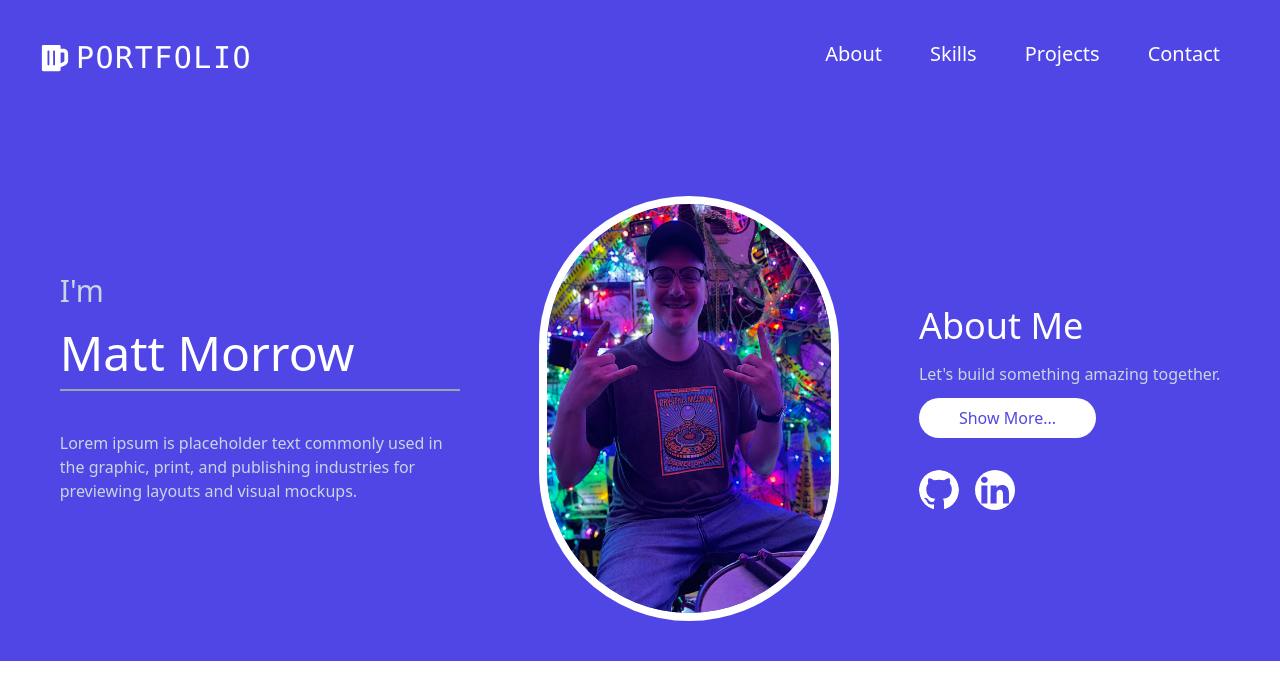
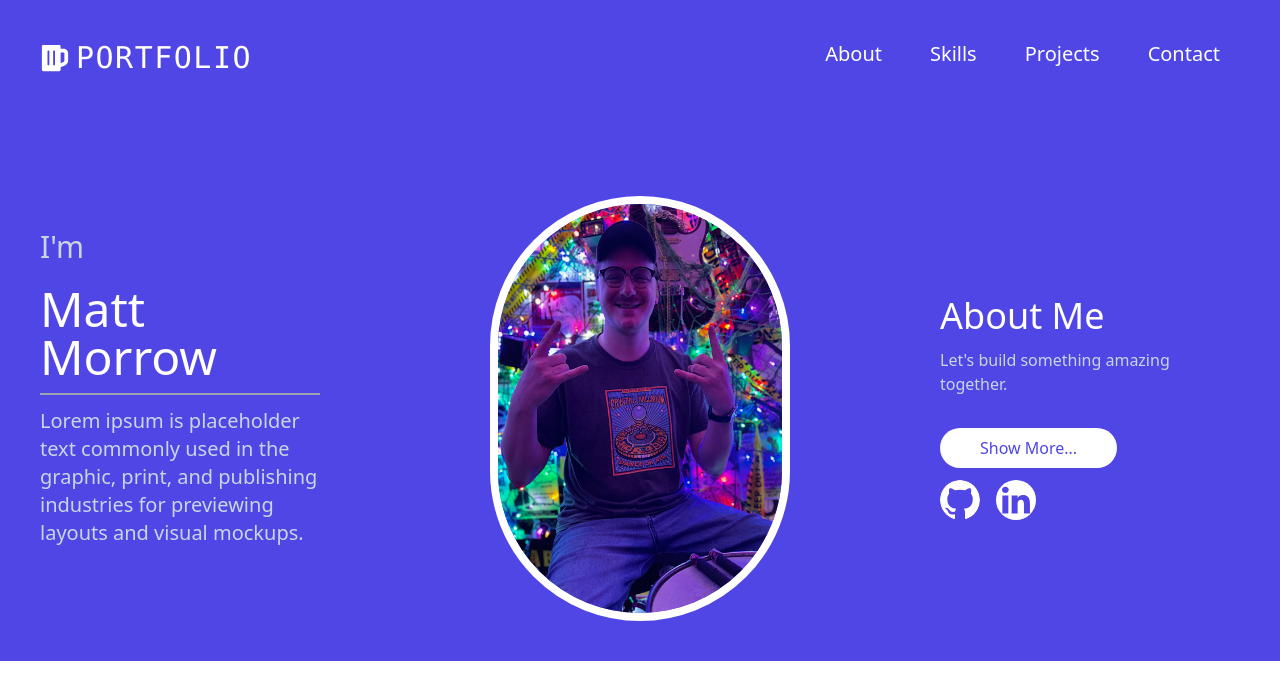
Before and after one commit to mmorrow6109/React_Portfolio, a React (Vite) app in the folder React_Portfolio/: page / in a window 1280 px wide. Shown: the top 700 px of the page. Built offline with nearby package versions, Linux system fonts and the light colour scheme.

Commit message:
reformatted padding and margins a bit

```diff
--- a/React_Portfolio/src/components/hero.jsx
+++ b/React_Portfolio/src/components/hero.jsx
@@ -1,42 +1,46 @@
 import {BsGithub, BsLinkedin} from 'react-icons/bs';
 import HeroPic from '../assets/heroPic.jpg'
 
-const hero = () => {
+const Hero = () => {
     return (
-        <section className='flex justify-around items-center p-10 space-x-10 lg:flex-row ssm:flex-col ssm:space-y-10 text-white'>
-            <div className='lg:w-1/3 ssm:w-auto'>
-                <p className='text-3xl mb-5 text-slate-300'>I'm</p>
-                    <h1 className='text-5xl'>Matt Morrow</h1>
-                    <hr className="mt-3 border-t-2 border-gray-400"/>
-                <p className='mt-10 text-l text-slate-300 font-sans'>
+        <section className='flex justify-around items-center p-5 lg:p-10 space-y-5 lg:space-y-10 lg:flex-row ssm:flex-col ssm:space-y-5 text-white'>
+            {/* Left Section */}
+            <div className='lg:w-1/4 ssm:w-1/3 ssm:pr-5'>
+                <p className='text-3xl mb-2 lg:mb-5 text-slate-300'>I'm</p>
+                <h1 className='text-5xl mb-2 lg:mb-3'>Matt Morrow</h1>
+                <hr className="mt-2 lg:mt-3 border-t-2 border-gray-400"/>
+                <p className='mt-2 lg:mt-3 text-lg lg:text-xl text-slate-300 font-sans'>
                     Lorem ipsum is placeholder text commonly used in the graphic, print, and publishing industries for previewing layouts and visual mockups.
                 </p>
             </div>
 
-            <div className='w-1/3 items-center ssm:w-auto'>
-                <img src={HeroPic} alt='Matt Morrow, Architect' className='max-w-full h-auto border-8 border-white rounded-full' style={{ width: '100%', maxWidth: '300px' }}/>
+            {/* Middle Section */}
+            <div className='w-1/3 items-center ssm:w-1/2'>
+                <div className="flex justify-center"> {/* Center the image */}
+                    <img src={HeroPic} alt='Matt Morrow, Architect' className='max-w-full h-auto border-8 border-white rounded-full' style={{ maxWidth: '300px' }}/>
+                </div>
             </div>
 
-            <div className='w-1/3 ssm:w-auto'>
-                <p className='text-4xl mb-4'>About Me</p>
-                <p className='text-slate-300'>
+            {/* Right Section */}
+            <div className='lg:w-1/4 ssm:w-1/3 ssm:pl-5 lg:pl-0'>
+                <p className='text-4xl mb-2 lg:mb-3'>About Me</p>
+                <p className='text-slate-300 mb-4 lg:mb-5'>
                     Let's build something amazing together.
                 </p>
-                <button className='bg-white text-indigo-600 px-10 py-2 my-3 rounded-full group relative'>
+                <button className='bg-white text-indigo-600 px-8 lg:px-10 py-2 my-3 rounded-full group relative'>
                     <span className="inline-block">
                         Show More...
                     </span>
                     <span className="absolute inset-0 rounded-full border-4 border-transparent hover:border-indigo-800"></span>
                 </button>
 
-                <div className='flex mt-5 space-x-4 cursor-pointer'>
+                <div className='flex space-x-4 cursor-pointer'>
                     <BsGithub size={40} className='group rounded-full hover:border-4 hover:border-indigo-800'/>
                     <BsLinkedin size={40} className='group rounded-full hover:border-4 hover:border-indigo-800'/>
                 </div>
             </div>
         </section>
-
     );
 };
 
-export default hero;
+export default Hero;
```
